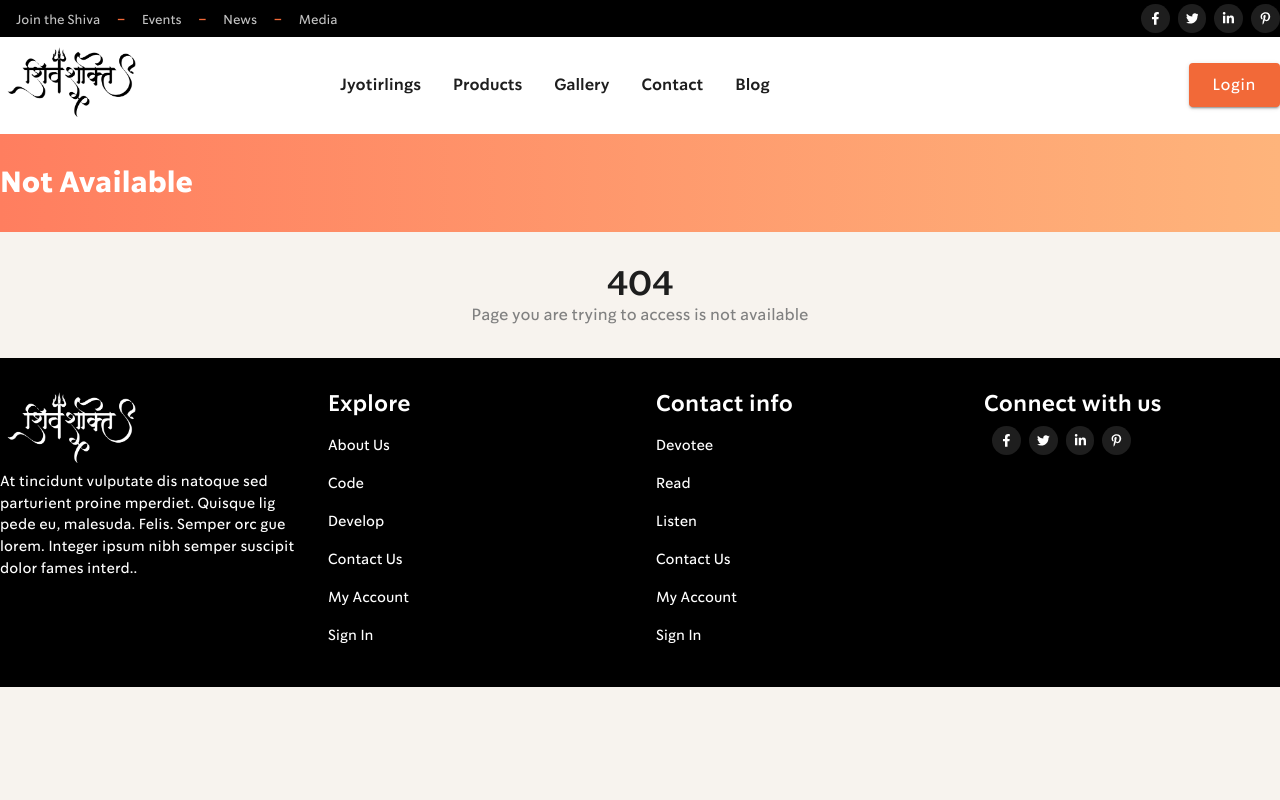
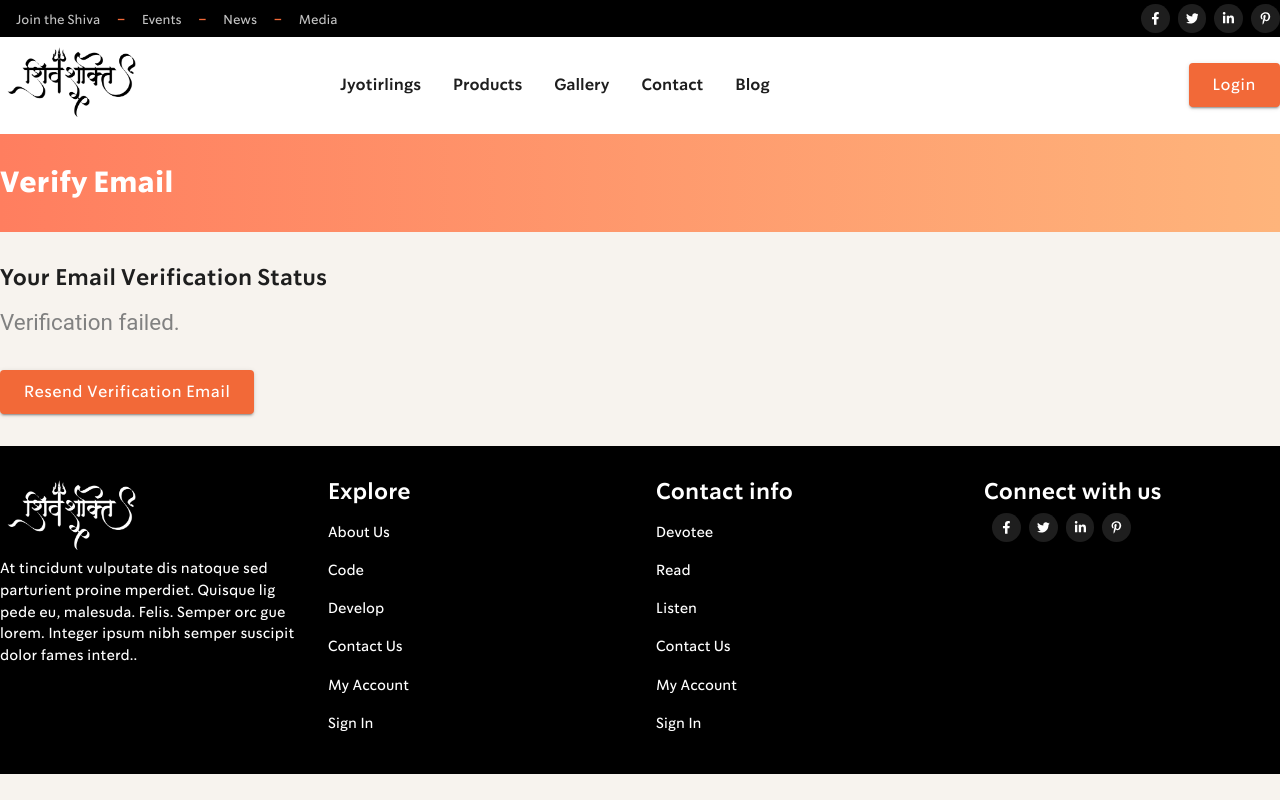
Before and after one commit to just4uamitkumar/shivshaktiui, a React (Vite) app: page /VerifyEmail/1 in a window 1280 px wide. Built offline with nearby package versions, Linux system fonts and the light colour scheme; no server answers.

Commit message:
Created verification feature

```diff
--- a/src/components/pages/Auth/Profile/Mobile.tsx
+++ b/src/components/pages/Auth/Profile/Mobile.tsx
@@ -44,8 +44,6 @@ const Mobile: React.FC<Props> = ({ user, onUpdate }) => {
         },
         body: JSON.stringify({ mobile: mobile }),
       });
-
-      console.log("Response: Mobile", response);
 
       if (!response.ok) {
         throw new Error("Network response was not ok");
--- a/src/components/pages/Auth/Profile/index.tsx
+++ b/src/components/pages/Auth/Profile/index.tsx
@@ -14,6 +14,12 @@ const Profile: React.FC = () => {
   useEffect(() => {
     fetchProfile();
   }, [token]);
+
+  useEffect(() => {
+    if (user?.isVerified) {
+      localStorage.removeItem("pendingEmail");
+    }
+  }, [user]);
 
   const fetchProfile = async () => {
     try {
--- a/src/components/pages/Auth/Register.tsx
+++ b/src/components/pages/Auth/Register.tsx
@@ -35,7 +35,7 @@ const Register: React.FC<Props> = ({
   const navigate = useNavigate();
 
   useEffect(() => {
-    if (formData?.password.length >= 8 && confirmPassword.length >= 8) {
+    if (formData?.password.length >= 8 && confirmPassword.length >= 6) {
       if (confirmPassword !== formData?.password) {
         setMessage(AuthEnum.notSamePassword);
       } else {
@@ -146,6 +146,7 @@ const Register: React.FC<Props> = ({
       .then(() => {
         toggleRegisterDrawer();
         setOpenModal(false);
+        localStorage.setItem("pendingEmail", formData.email);
       })
       .then(() => {
         navigate('/Welcome', { state: { fromRegister: true } });
--- a/src/components/pages/Auth/WelcomeUser.tsx
+++ b/src/components/pages/Auth/WelcomeUser.tsx
@@ -50,6 +50,12 @@ const WelcomeUser: React.FC = () => {
             <TypoGraphy variant="h4" className="text-center">
               You are registered successfully!{" "}
             </TypoGraphy>
+            <TypoGraphy variant="body1" className="text-center">
+              You will get verification link on your email soon!{" "}
+            </TypoGraphy>
+            <TypoGraphy variant="body1" className="text-center">
+              if you still did not get the link, please check your spam folder.
+            </TypoGraphy>
           </Stack>
 
           {showCountdown && (
--- a/src/components/shared/Header/type.ts
+++ b/src/components/shared/Header/type.ts
@@ -3,6 +3,7 @@ import type { addressType } from "../../pages/Auth/type";
 export type userType = {
   firstName: string;
   lastName: string;
+  isVerified?: boolean;
   email: string;
   mobile: string;
   createdAt: string;
--- /dev/null
+++ b/src/components/shared/VerifyEmail/index.tsx
@@ -0,0 +1,104 @@
+import { Grid, Stack } from "@mui/material";
+
+import PageBanner from "../../shared/PageBanner";
+import TypoGraphy from "../../common/TypoGraphy";
+import { useEffect, useState, useRef } from "react";
+import { useParams, useNavigate } from "react-router";
+import axios from "axios";
+import { server } from "../../../redux/store";
+import CustomBtn from "../../common/Button";
+
+const VerifyEmail: React.FC = () => {
+  const [message, setMessage] = useState<string>("");
+  const [resendStatus, setResendStatus] = useState<string>("");
+  const [resStatusText, setStatusText] = useState<string | null>(null);
+  const { token } = useParams();
+  const navigate = useNavigate();
+  const hasVerified = useRef(false);
+  const userEmail = localStorage.getItem("pendingEmail");
+
+  useEffect(() => {
+    if (token && !hasVerified.current) {
+      hasVerified.current = true;
+      verifyEmail(token as string);
+    }
+  }, [token]);
+
+  useEffect(() => {
+    if (resStatusText === "OK") {
+      setTimeout(() => {
+        navigate("/", { replace: true });
+      }, 5000);
+    }
+  }, [message]);
+
+  const verifyEmail = async (myToken: string) => {
+    try {
+      const response = await axios.get(`${server}user/verify-email/${myToken}`);
+      if (response.status === 200) {
+        setMessage(response.data.message || "Email verified successfully!");
+        setStatusText(response.statusText);
+      }
+    } catch (error: unknown) {
+      if (axios.isAxiosError(error)) {
+        setMessage(error.response?.data?.message || "Verification failed.");
+      } else {
+        setMessage("An unexpected error occurred.");
+      }
+    }
+  };
+
+  const resendEmail = async () => {
+    try {
+      const response = await axios.post(`${server}user/resend-verification`, {
+        email: userEmail,
+      });
+      setResendStatus(response.data.message || "Verification email resent!");
+    } catch (error) {
+      console.error("Resend error:", error);
+      if (axios.isAxiosError(error)) {
+        setResendStatus(error.response?.data?.message || "Resend failed.");
+      } else {
+        setResendStatus("Unexpected error occurred.");
+      }
+    }
+  };
+
+  return (
+    <>
+      <PageBanner title={"Verify Email"} />
+
+      <Grid className="container pb-4 pt-4" spacing={3} container>
+        <Grid size={12}>
+          <Stack className="mb-2">
+            <TypoGraphy variant="h4">Your Email Verification Status</TypoGraphy>
+          </Stack>
+          <Stack className="mb-2">
+            <TypoGraphy variant="h5">{message}</TypoGraphy>
+          </Stack>
+          {message === "Verification failed." && (
+            <>
+              <Stack className="mb-2">
+                <TypoGraphy variant="body1">{resendStatus}</TypoGraphy>
+              </Stack>
+              <Stack
+                spacing={2}
+                className="text-center"
+                display={"inline-block"}
+              >
+                <CustomBtn
+                  variant={"contained"}
+                  text={"Resend Verification Email"}
+                  btnClass={"primary-btn"}
+                  onClick={resendEmail}
+                />
+              </Stack>
+            </>
+          )}
+        </Grid>
+      </Grid>
+    </>
+  );
+};
+
+export default VerifyEmail;
--- a/src/main.tsx
+++ b/src/main.tsx
@@ -20,6 +20,7 @@ import ProductDetail from "./components/pages/Products/ProductDetail.tsx";
 import Contact from "./components/pages/Contact/index.tsx";
 import Blog from "./components/pages/Blog/index.tsx";
 import NotFound from "./components/pages/NotFound/index.tsx";
+import VerifyEmail from "./components/shared/VerifyEmail/index.tsx";
 const Products = lazy(() => import("./components/pages/Products"));
 const WelcomeUser = lazy(() => import("./components/pages/Auth/WelcomeUser"));
 const LoggedOut = lazy(() => import("./components/pages/Auth/LoggedOut"));
@@ -28,6 +29,7 @@ const router = createBrowserRouter(
   createRoutesFromElements(
     <Route path="/" element={<App />}>
       <Route index element={<Home />} />
+      <Route path="/VerifyEmail/:token" element={<VerifyEmail />} />
       <Route path="/Profile" element={<Profile />} />
       <Route
         path="/Products"
```
